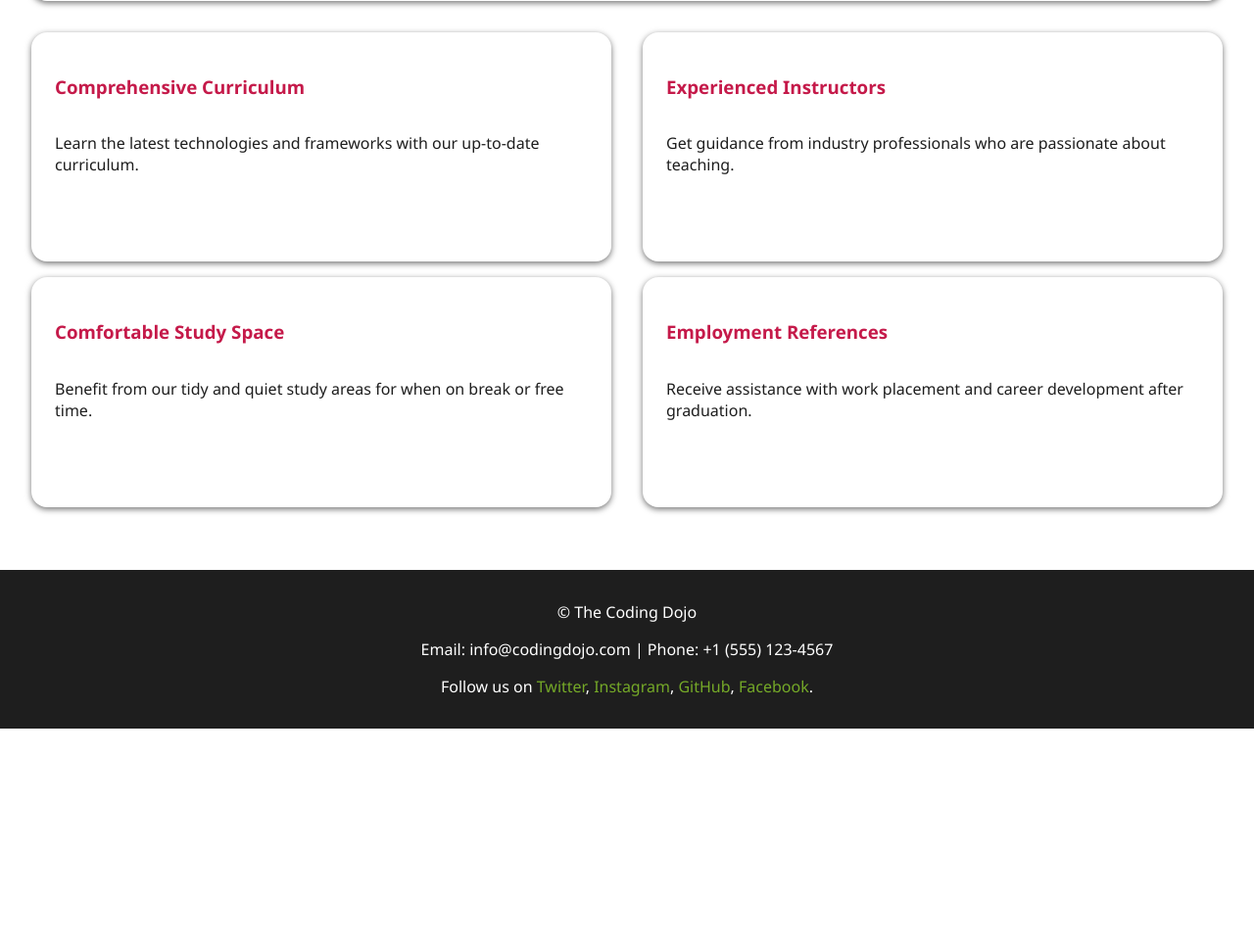
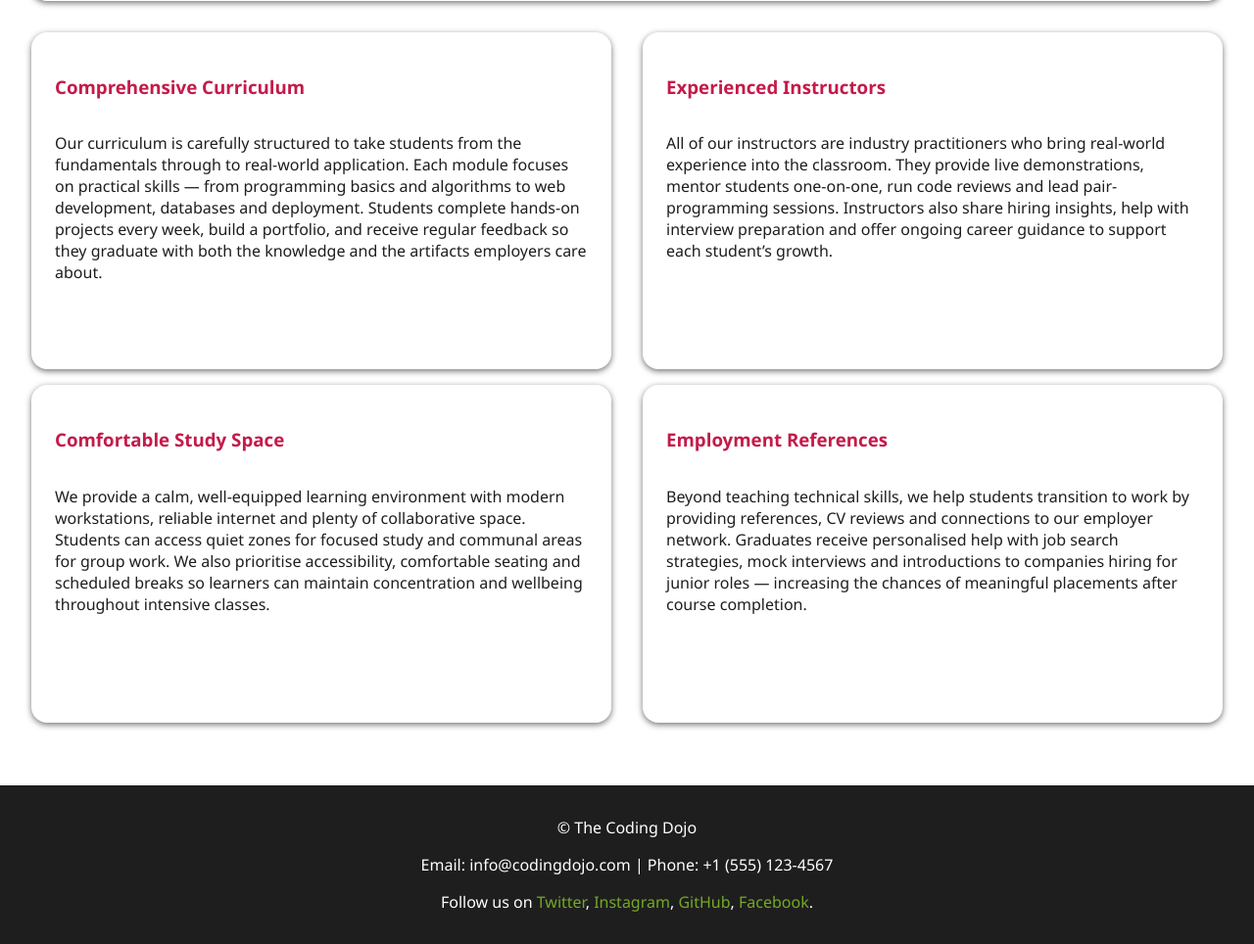
Before and after one commit to 24CowdryA008/dojo-project-design, a Flask app: page / in a window 1280 px wide. Shown: the part 457-1421 px from the top of the page at 98% size. Before the commit the page ends 1201 px from the top, so only its background shows below. Run offline with Flask 3, Linux system fonts and the light colour scheme.

Commit message:
more detail added to the paragraphs

```diff
--- a/templates/home.html
+++ b/templates/home.html
@@ -13,19 +13,19 @@
 <section class="features">
     <div class="feature">
         <h3>Comprehensive Curriculum</h3>
-        <p>Learn the latest technologies and frameworks with our up-to-date curriculum.</p>
+        <p>Our curriculum is carefully structured to take students from the fundamentals through to real-world application. Each module focuses on practical skills — from programming basics and algorithms to web development, databases and deployment. Students complete hands-on projects every week, build a portfolio, and receive regular feedback so they graduate with both the knowledge and the artifacts employers care about.</p>
     </div>
     <div class="feature">
         <h3>Experienced Instructors</h3>
-        <p>Get guidance from industry professionals who are passionate about teaching.</p>
+        <p>All of our instructors are industry practitioners who bring real-world experience into the classroom. They provide live demonstrations, mentor students one-on-one, run code reviews and lead pair-programming sessions. Instructors also share hiring insights, help with interview preparation and offer ongoing career guidance to support each student’s growth.</p>
     </div>
     <div class="feature">
         <h3>Comfortable Study Space</h3>
-        <p>Benefit from our tidy and quiet study areas for when on break or free time.</p>
+        <p>We provide a calm, well-equipped learning environment with modern workstations, reliable internet and plenty of collaborative space. Students can access quiet zones for focused study and communal areas for group work. We also prioritise accessibility, comfortable seating and scheduled breaks so learners can maintain concentration and wellbeing throughout intensive classes.</p>
     </div>
     <div class="feature">
         <h3>Employment References</h3>
-        <p>Receive assistance with work placement and career development after graduation.</p>
+        <p>Beyond teaching technical skills, we help students transition to work by providing references, CV reviews and connections to our employer network. Graduates receive personalised help with job search strategies, mock interviews and introductions to companies hiring for junior roles — increasing the chances of meaningful placements after course completion.</p>
     </div>
 </section>
 
--- a/templates/termsandconditions.html
+++ b/templates/termsandconditions.html
@@ -6,7 +6,7 @@
     <p>Welcome to The Dojo! By accessing or using our services, you agree to comply with and be bound by the following terms and conditions. Please read them carefully.</p>
 
     <h3>1. Eligibility</h3>
-    <p>Our courses are designed for individuals aged 7-17. By enrolling, you confirm that you meet this age requirement.</p>
+    <p>Our courses are designed for individuals aged 7-17. By enrolling, you confirm that you are the legal parent/guardian of the student.</p>
 
     <h3>2. Course Enrollment</h3>
     <p>Enrollment in our courses is subject to availability. We reserve the right to cancel or reschedule courses as necessary.</p>
```
